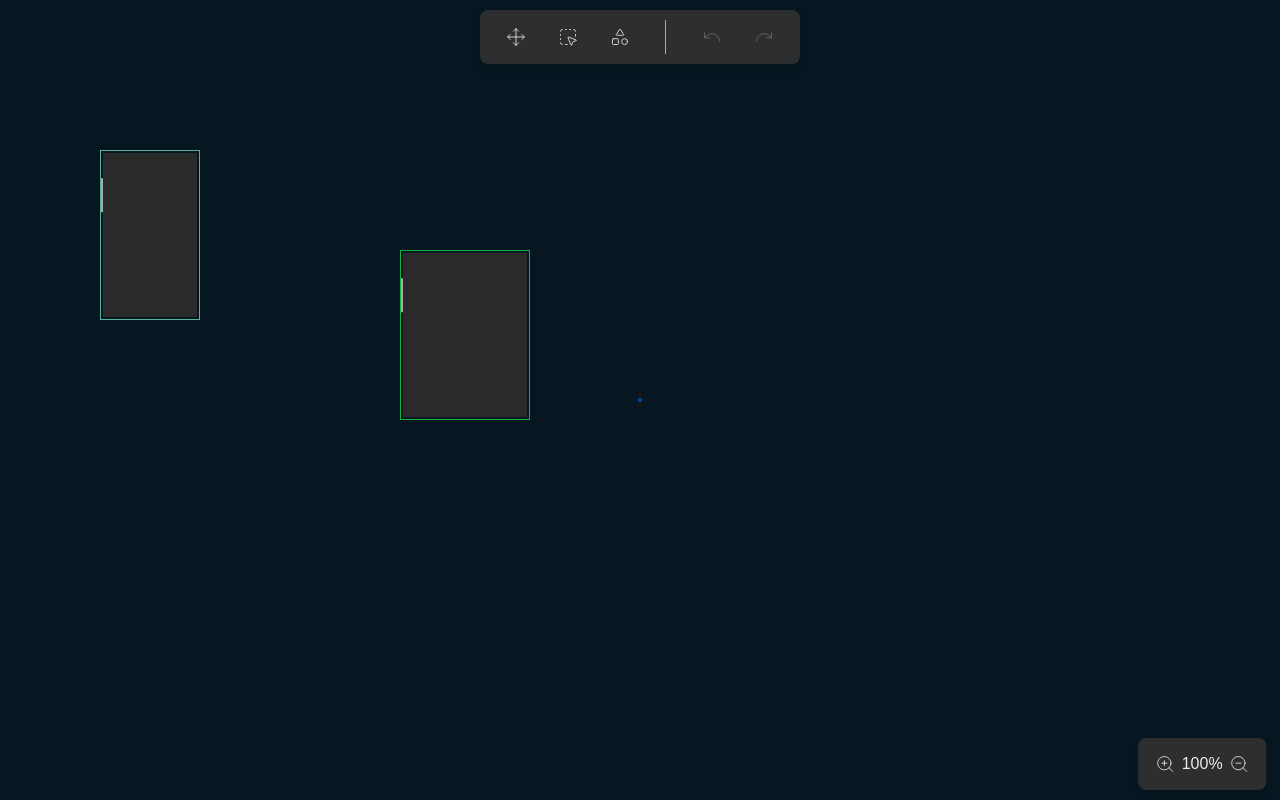
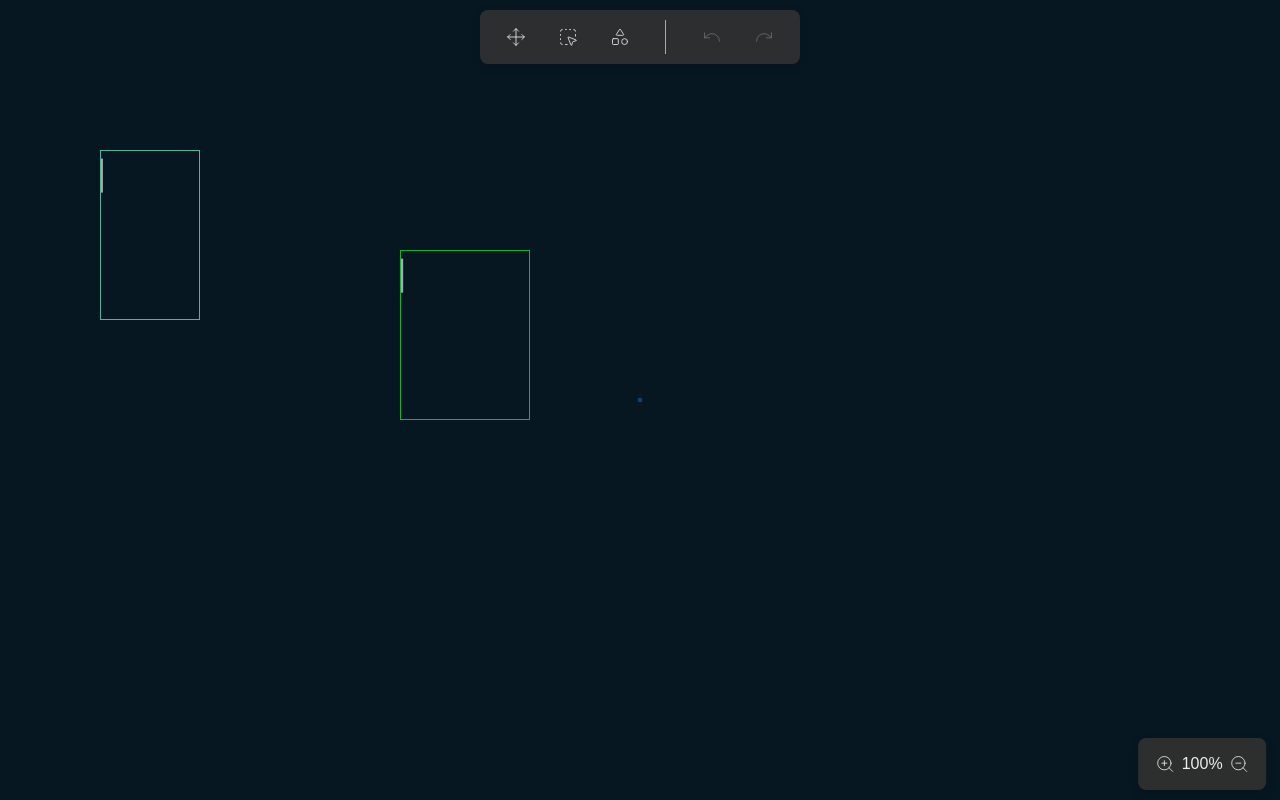
Before and after one commit to miladshiri/animateDraw, a Next.js app: page / in a window 1280 px wide. Built offline with nearby package versions, Linux system fonts and the light colour scheme.

Commit message:
improve animated Rec shape

```diff
--- a/components/shapes/AnimatedRec.js
+++ b/components/shapes/AnimatedRec.js
@@ -5,12 +5,13 @@ import React, { useState, useEffect } from "react";
 
 const AnimatedRec = ({size, shapeSettings}) => {
   const factor = 0.2;
+  const bar = (size.w + size.h) / 140;
   const path = [
-    { x: 0, y: 0 },
-    { x: (size.w - size.w * factor), y: 0 },
-    { x: (size.w - size.w * factor), y: (size.h - size.h * factor) },
-    { x: 0 , y: (size.h - size.h * factor) },
-    { x: 0, y: 0 },
+    { x: - size.w * factor + bar, y: - size.h * factor + bar },
+    { x: size.w - 2 * bar, y: - size.h * factor + bar },
+    { x: size.w - 2 * bar , y: size.h - 2 * bar},
+    { x: - size.w * factor + bar, y: size.h - 2 * bar },
+    { x: - size.w * factor + bar, y: - size.h * factor + bar },
   ];
 
   return (
@@ -22,8 +23,9 @@ const AnimatedRec = ({size, shapeSettings}) => {
         left: `0px`,
         width: `100%`,
         height: `100%`,
-        border: `${(size.w + size.h) / 340}px solid ${shapeSettings ? shapeSettings.borderColor :"#51b39a"}`,
+        border: `${(size.w + size.h) / 340}px solid ${shapeSettings ? (shapeSettings.borderColor ? shapeSettings.borderColor : "#51b39a") : "#51b39a"}`,
         userSelect: "none",
+        overflow: "hidden",
       }}
     >
       <>
@@ -52,7 +54,7 @@ const AnimatedRec = ({size, shapeSettings}) => {
         style={{
           position: "absolute",
           inset: `${(size.w + size.h) / 140}px`,
-          background: "#2a2a2a"
+          background: `${shapeSettings ? (shapeSettings.backgroundColor ? shapeSettings.backgroundColor : "#2a2a2a") : "#2a2a2a"}`
 
         }}
       ></div>
```
